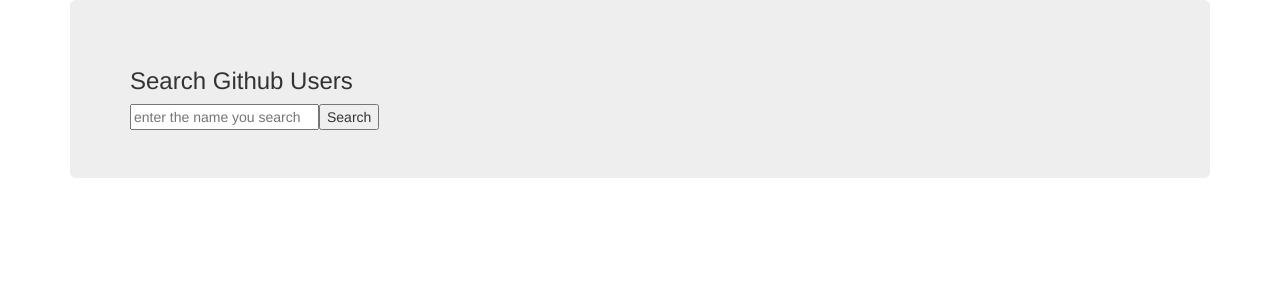
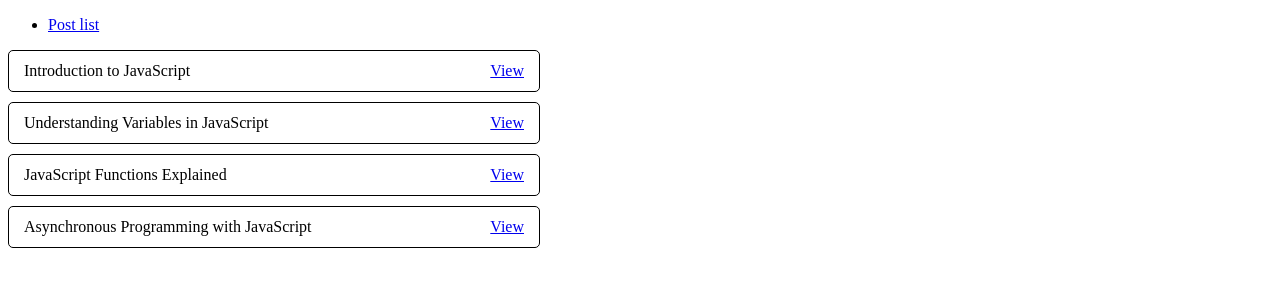
Before and after one commit to edwardduong71311/react-app, a React (Create React App) app: page /posts in a window 1280 px wide. Shown: the top 300 px of the page. Built offline with nearby package versions, Linux system fonts and the light colour scheme.

Commit message:
feat(CS545-11): Finish lab 11

```diff
--- a/package.json
+++ b/package.json
@@ -10,10 +10,12 @@
     "@types/node": "^16.18.94",
     "@types/react": "^18.2.74",
     "@types/react-dom": "^18.2.24",
+    "@types/react-router-dom": "^5.3.3",
     "axios": "^1.7.7",
     "dayjs": "^1.11.13",
     "react": "^18.2.0",
     "react-dom": "^18.2.0",
+    "react-router-dom": "^6.27.0",
     "react-scripts": "5.0.1",
     "sass": "^1.74.1",
     "typescript": "^4.9.5",
--- /dev/null
+++ b/src/AppLab11.tsx
@@ -0,0 +1,22 @@
+import React from "react";
+import {BrowserRouter, Routes, Route} from "react-router-dom";
+import PostsList from "./pages/lab11/PostsList";
+import PostDetails from "./pages/lab11/PostDetails";
+import EditPost from "./pages/lab11/EditPost";
+import ErrorPage from "./pages/lab11/Error";
+import MainPage from "./pages/lab11/MainPage";
+
+export default function AppLab11() {
+    return (
+        <BrowserRouter>
+            <Routes>
+                <Route path="/" element={<MainPage />}>
+                    <Route path="/posts" element={<PostsList />} />
+                    <Route path="/posts/:id" element={<PostDetails />} />
+                    <Route path="/posts/:id/edit" element={<EditPost />} />
+                </Route>
+                <Route path="*" element={<ErrorPage />} />
+            </Routes>
+        </BrowserRouter>
+    );
+}
--- /dev/null
+++ b/src/components/PostItem.tsx
@@ -0,0 +1,25 @@
+import {Post} from "../data/lab11Data";
+import React from "react";
+import {Link} from "react-router-dom";
+
+type Props = {
+    data: Post
+}
+export default function PostItem({ data } : Readonly<Props>) {
+    return (
+        <div style={{
+            display: 'flex',
+            justifyContent: 'space-between',
+            padding: '0 15px 0',
+            alignItems: 'center',
+            gap: '10px',
+            height: '40px',
+            width: '500px',
+            border: '1px solid black',
+            borderRadius: '5px',
+        }}>
+            <div>{data.title}</div>
+            <Link to={`/posts/${data.id}`}>View</Link>
+        </div>
+    )
+}
--- /dev/null
+++ b/src/data/lab11Data.ts
@@ -0,0 +1,56 @@
+export type Post = {
+    id: number;
+    title: string;
+    content: string;
+}
+
+const data: Post[] = [
+    {
+        id: 1,
+        title: "Introduction to JavaScript",
+        content: "JavaScript is a versatile programming language used for web development..."
+    },
+    {
+        id: 2,
+        title: "Understanding Variables in JavaScript",
+        content: "Variables in JavaScript can store various types of data, like numbers, strings, and objects..."
+    },
+    {
+        id: 3,
+        title: "JavaScript Functions Explained",
+        content: "A JavaScript function is a block of code designed to perform a particular task..."
+    },
+    {
+        id: 4,
+        title: "Asynchronous Programming with JavaScript",
+        content: "Asynchronous programming allows JavaScript to handle long-running operations without blocking..."
+    }
+]
+
+export const getPostList = (): Promise<Post[]> => {
+    return new Promise((resolve) => {
+        setTimeout(() => {
+            resolve(data);
+        }, 500)
+    });
+}
+
+export const getPostById = (id: number): Promise<Post | null> => {
+    return new Promise((resolve) => {
+        setTimeout(() => {
+            resolve(data.find(post => post.id === id) || null);
+        }, 500)
+    });
+}
+
+export const savePostById = (id: number, title: string, content: string): Promise<boolean> => {
+    return new Promise((resolve) => {
+        console.log("Saving post", id, title, content);
+        const post = data.find(post => post.id === id);
+        if (post) {
+            post.title = title;
+            post.content = content;
+        }
+        resolve(true);
+    });
+}
--- a/src/index.tsx
+++ b/src/index.tsx
@@ -1,6 +1,7 @@
 import React, {StrictMode} from 'react';
 import ReactDOM from 'react-dom/client';
-import WorkShop2 from "./Workshop2";
+// import WorkShop2 from "./Workshop2";
+import AppLab11 from "./AppLab11";
 // import WorkShop1 from "./WorkShop1";
 // import AppLab8 from "./AppLab8";
 // import CommentContextProvider from "./context/CommentContext";
@@ -14,6 +15,7 @@
         {/*    <AppLab8 />*/}
         {/*</CommentContextProvider>*/}
         {/*<WorkShop1 />*/}
-        <WorkShop2 />
+        {/*<WorkShop2 />*/}
+        <AppLab11 />
     </StrictMode>
 );
--- /dev/null
+++ b/src/pages/lab11/EditPost.tsx
@@ -0,0 +1,53 @@
+import {useParams} from "react-router-dom";
+import React, {useEffect, useState} from "react";
+import {getPostById, Post, savePostById} from "../../data/lab11Data";
+
+export default function EditPost() {
+    let { id } = useParams();
+
+    const [post, setPost] = useState<Post | null>(null);
+    const [loading, setLoading] = useState<boolean>(false);
+    const [title, setTitle] = useState<string>('');
+    const [content, setContent] = useState<string>('');
+
+    const onSave = () => {
+        if (!id) return;
+        savePostById(parseInt(id), title, content).then(r => {
+            alert("Saved");
+        });
+    }
+
+    useEffect(() => {
+        if (id) {
+            setLoading(true);
+            getPostById(parseInt(id)).then((data) => {
+                setPost(data);
+                if (data) {
+                    setTitle(data.title);
+                    setContent(data.content)
+                }
+            }).finally(() => {
+                setLoading(false);
+            });
+        }
+    }, []);
+
+    return (
+        <>
+            {loading && 'Loading'}
+            {!loading && (post == null ? 'Not found' : (
+                <table>
+                    <tbody>
+                        <tr>
+                            <td>Title</td>
+                            <td><input value={title} onChange={(event) => setTitle(event.target.value)} /></td>
+                            <td>Content</td>
+                            <td><input value={content} onChange={(event) => setContent(event.target.value)} /></td>
+                            <td><button onClick={onSave}>Save</button></td>
+                        </tr>
+                    </tbody>
+                </table>
+            ))}
+        </>
+    )
+}
--- /dev/null
+++ b/src/pages/lab11/Error.tsx
@@ -0,0 +1,3 @@
+export default function ErrorPage() {
+    return <div>Not found page</div>
+}
--- /dev/null
+++ b/src/pages/lab11/MainPage.tsx
@@ -0,0 +1,9 @@
+import NavBar from "./NavBar";
+import {Outlet} from "react-router-dom";
+
+export default function MainPage() {
+    return <>
+        <NavBar />
+        <Outlet />
+    </>
+}
--- /dev/null
+++ b/src/pages/lab11/NavBar.tsx
@@ -0,0 +1,13 @@
+import { Link } from "react-router-dom";
+
+export default function NavBar() {
+    return (
+        <nav>
+            <ul>
+                <li>
+                    <Link to="/posts">Post list</Link>
+                </li>
+            </ul>
+        </nav>
+    );
+}
--- /dev/null
+++ b/src/pages/lab11/PostDetails.tsx
@@ -0,0 +1,32 @@
+import React, {useEffect, useState} from "react";
+import {getPostById, Post} from "../../data/lab11Data";
+import {Link, useParams} from "react-router-dom";
+
+export default function PostDetails() {
+    let { id } = useParams();
+
+    const [post, setPost] = useState<Post | null>(null);
+    const [loading, setLoading] = useState<boolean>(false);
+
+    useEffect(() => {
+        if (id) {
+            setLoading(true);
+            getPostById(parseInt(id)).then((data) => {
+                setPost(data);
+            }).finally(() => {
+                setLoading(false);
+            });
+        }
+    }, []);
+
+    return <>
+        {loading && 'Loading'}
+        {!loading && (post == null ? 'Not found' : (
+            <>
+                <div>Title: {post.title}</div>
+                <div>Content: {post.content}</div>
+                <Link to={`/posts/${post.id}/edit`}>Edit</Link>
+            </>
+        ))}
+    </>
+}
--- /dev/null
+++ b/src/pages/lab11/PostsList.tsx
@@ -0,0 +1,26 @@
+import {useEffect, useState} from "react";
+import {getPostList, Post} from "../../data/lab11Data";
+import PostItem from "../../components/PostItem";
+
+export default function PostsList() {
+    const [posts, setPosts] = useState<Post[]>([]);
+    const [loading, setLoading] = useState<boolean>(false);
+
+    useEffect(() => {
+        setLoading(true);
+        getPostList().then((data) => {
+            setPosts(data);
+        }).finally(() => {
+            setLoading(false);
+        });
+    }, []);
+    return (
+        <div style={{
+            display: 'flex',
+            flexDirection: 'column',
+            gap: '10px',
+        }}>
+            {loading ? 'Loading' : posts.map(post => <PostItem key={post.id} data={post}/>)}
+        </div>
+    )
+}
```
Also changed, not shown: 1 other file (tests, documents, lock files or other folders).
